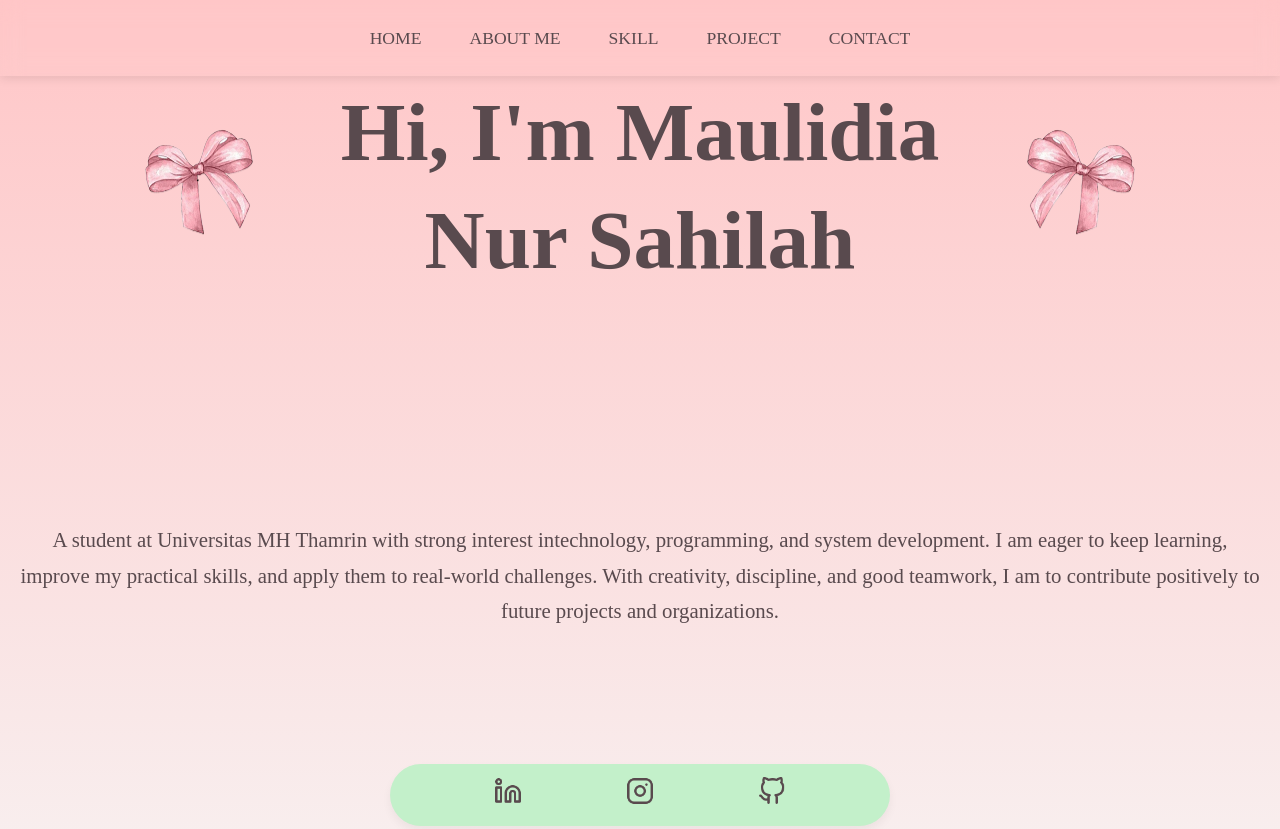
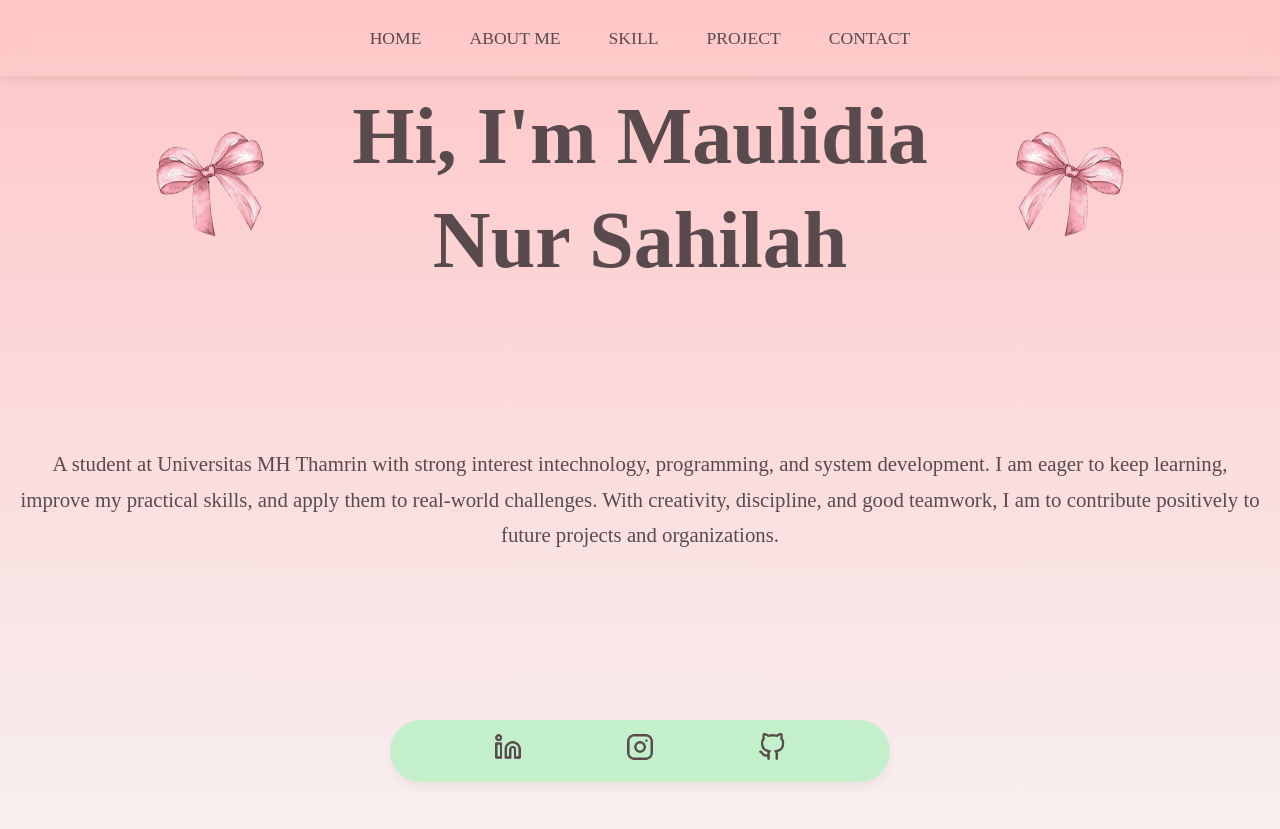
Before and after one commit to maulnrshl/maulnrshl.com, a plain HTML site: page index.html in a window 1280 px wide. Shown: the top 829 px of the page. Drawn offline with Linux system fonts and the light colour scheme; files whose address does not match are found by name; a web font is replaced by a local one.

Commit message:
update project

```diff
--- a/styles/style.css
+++ b/styles/style.css
@@ -87,11 +87,11 @@ nav a:hover::after {
   justify-content: center;
   gap: 1.5rem;
   flex-wrap: wrap;
-  margin-bottom: 1.4rem;
+  margin-bottom: 1.5rem;
 }
 
 .intro h1 {
-  font-size: 5.2rem;
+  font-size: 5rem;
   font-weight: 700;
   line-height: 1.3;
   color: #594a4e;
@@ -119,8 +119,8 @@ nav a:hover::after {
 }
 
 .intro-desc {
-  padding-top: 9rem;
-  padding-bottom: 6rem;
+  padding-top: 4rem;
+  padding-bottom: 8rem;
   max-width: 1500px;
   margin: 0 auto;
   font-size: 1.3rem;
```
